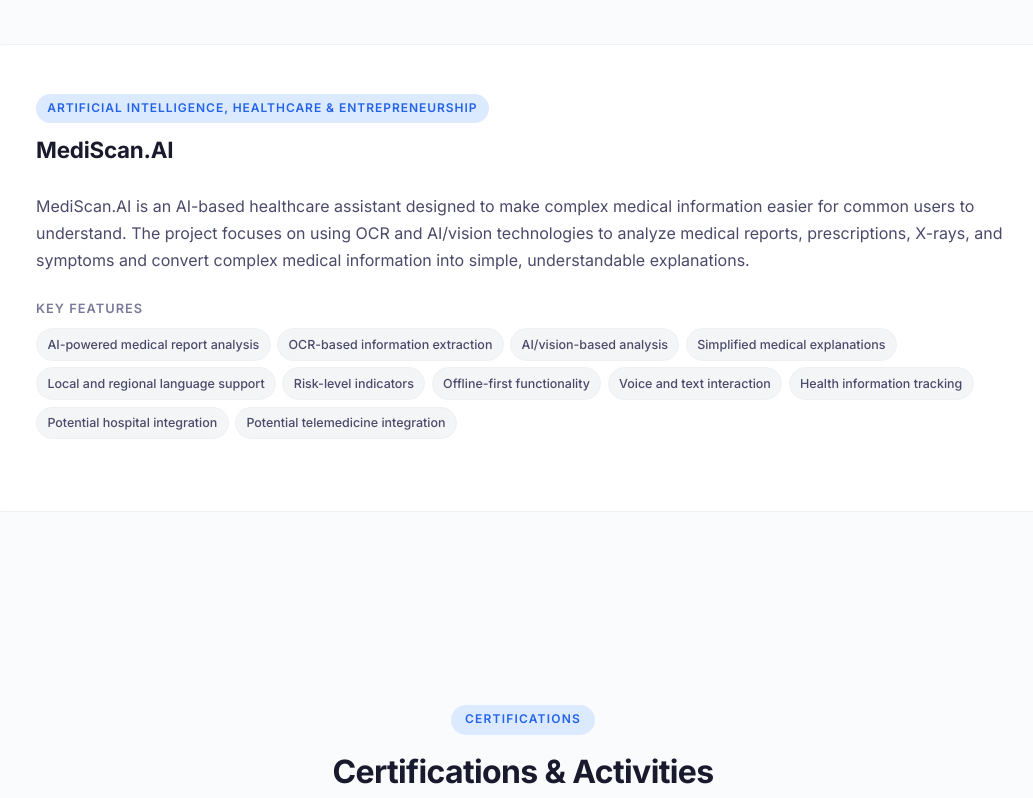
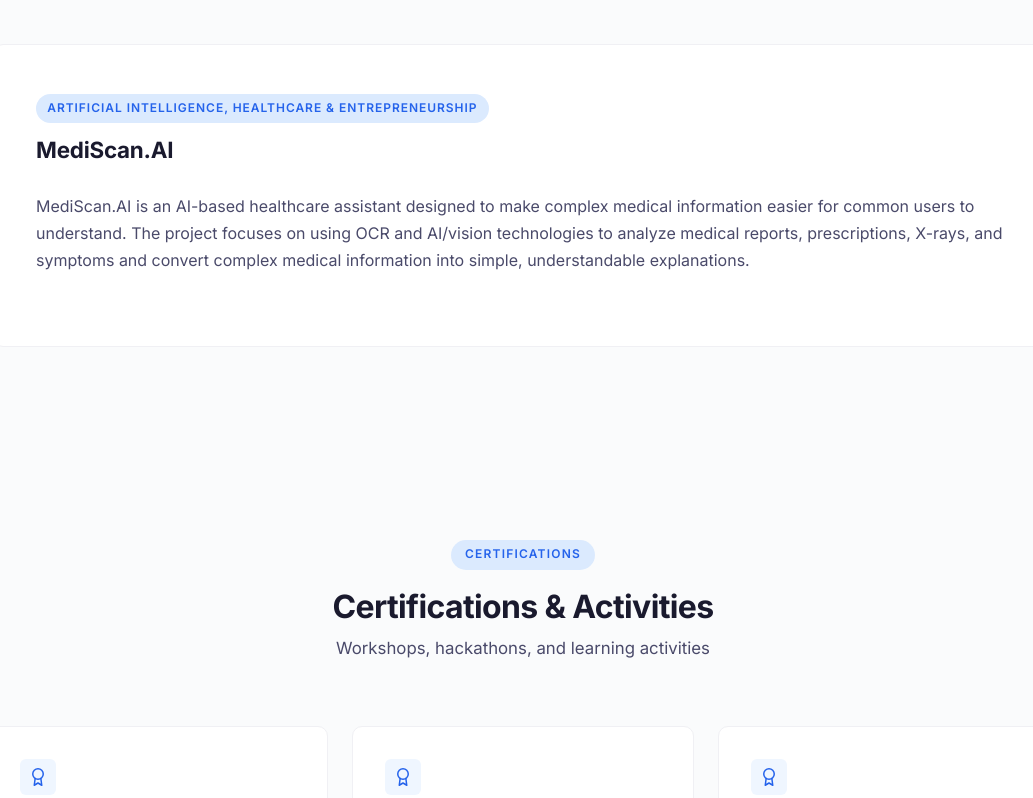
Before and after one commit to SusheelVaddi/Portfolio, a React (Vite) app: page / in a window 1280 px wide. Shown: the part 4951-5749 px from the top of the page, without its empty margins (117-1150 px from the left). Built offline with nearby package versions, Linux system fonts and the light colour scheme.

Commit message:
Remove Key Features tags from projects

```diff
--- a/src/components/Projects.jsx
+++ b/src/components/Projects.jsx
@@ -22,18 +22,6 @@
 
               <p className="project-description">{project.description}</p>
 
-              {/* Features (if available) */}
-              {project.features && (
-                <div style={{ marginBottom: "var(--space-lg)" }}>
-                  <h4 className="project-section-title">Key Features</h4>
-                  <div className="project-tags">
-                    {project.features.map((f, i) => (
-                      <span key={i} className="project-tag">{f}</span>
-                    ))}
-                  </div>
-                </div>
-              )}
-
             </article>
           ))}
         </div>
```
